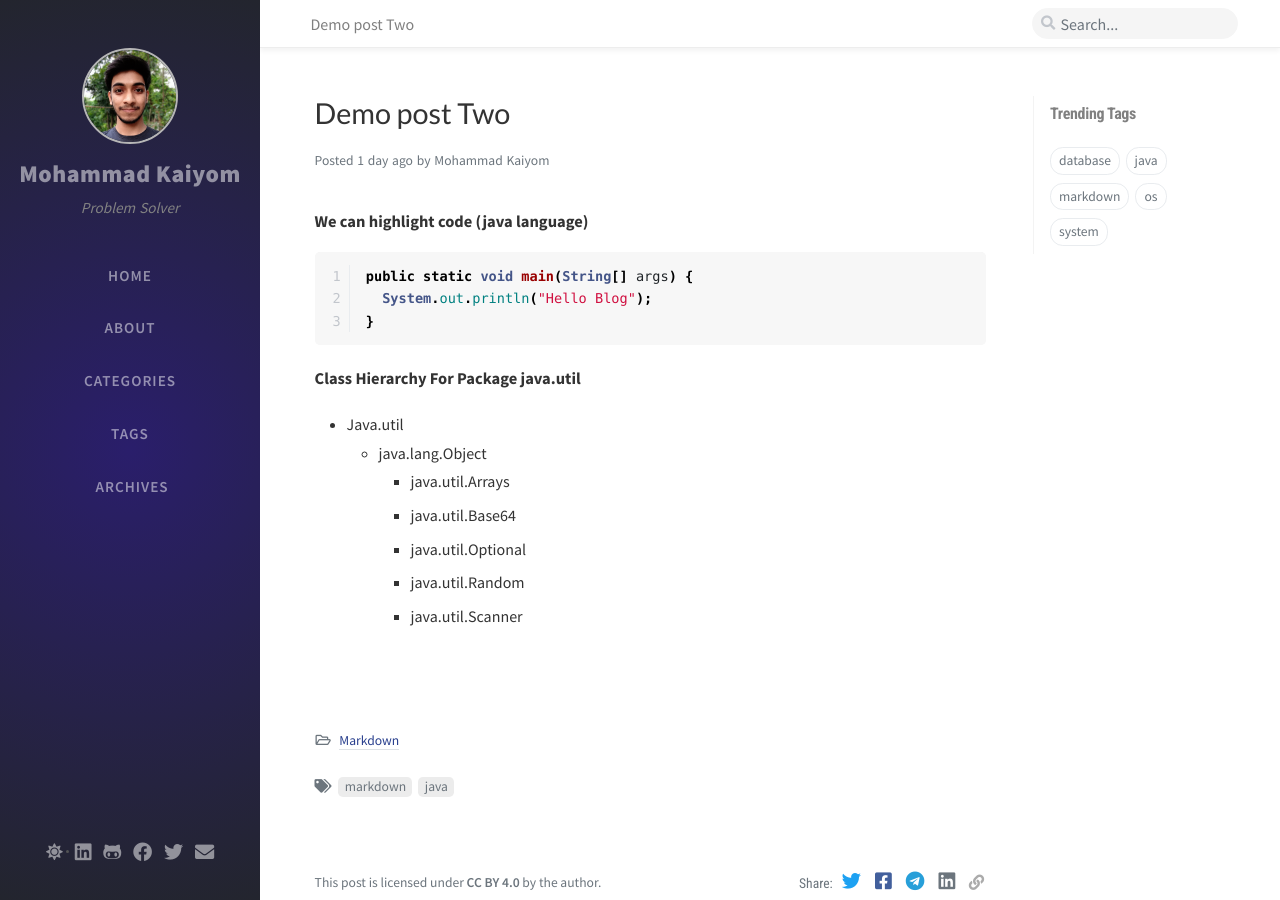
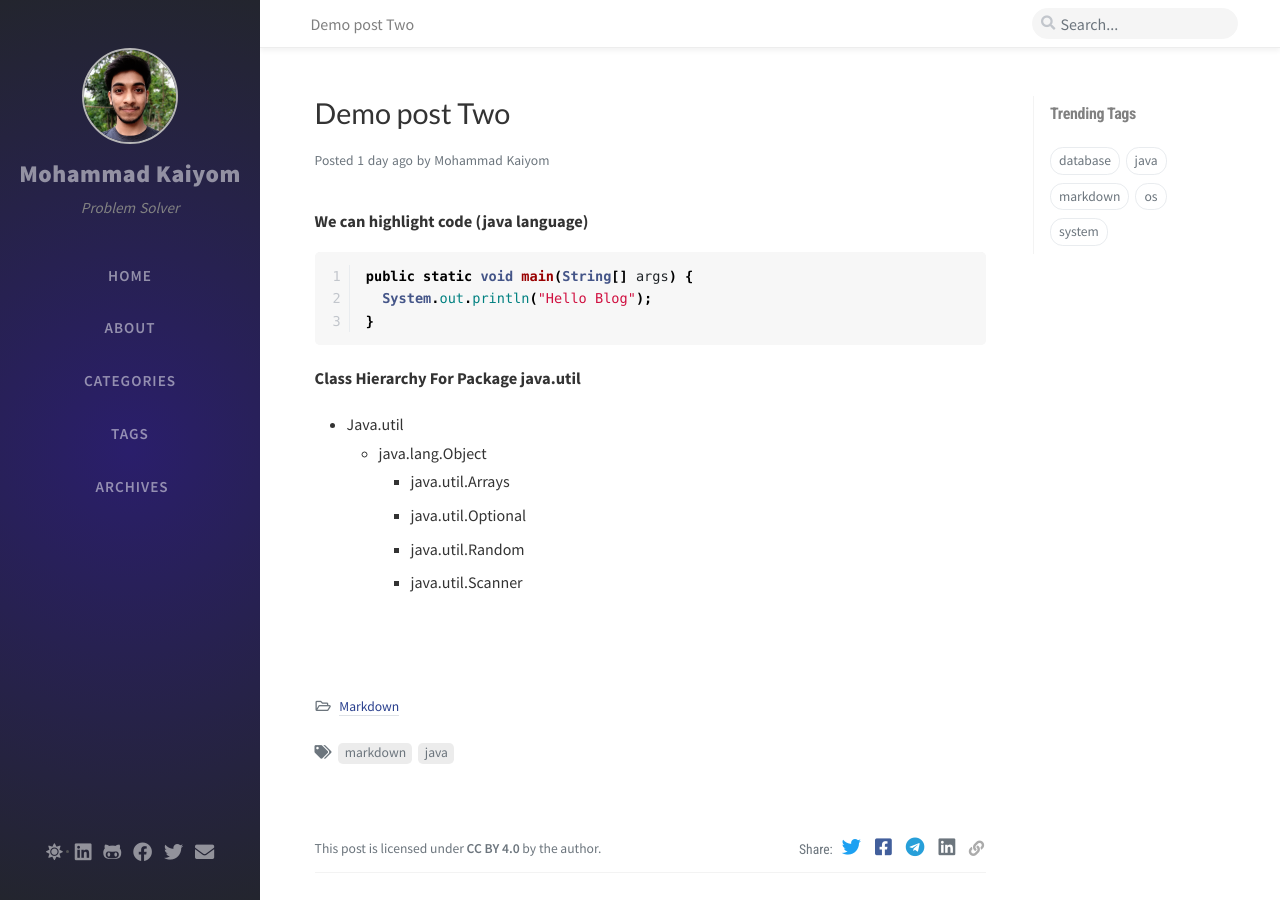
Before and after one commit to kaiyom/kaiyom.github.io, a Jekyll site: the page built from _posts/2021-07-08-demo-post-two.md, in a window 1280 px wide and 900 px high. Built offline with Jekyll 4.4.1, drawn with Linux system fonts in a browser that asks for light colours; nearby versions of some CDN libraries; comment, search, counter and statistics services are not loaded.

Commit message:
Update 2021-07-08-demo-post-two.md

```diff
--- a/_posts/2021-07-08-demo-post-two.md
+++ b/_posts/2021-07-08-demo-post-two.md
@@ -22,7 +21,6 @@ public static void main(String[] args) {
 - Java.util
   - java.lang.Object
     - java.util.Arrays
-    - java.util.Base64
     - java.util.Optional<T>
     - java.util.Random
     - java.util.Scanner
```
Also changed, not shown: other parts of _posts/2021-07-08-demo-post-two.md (+0 -1 lines).
